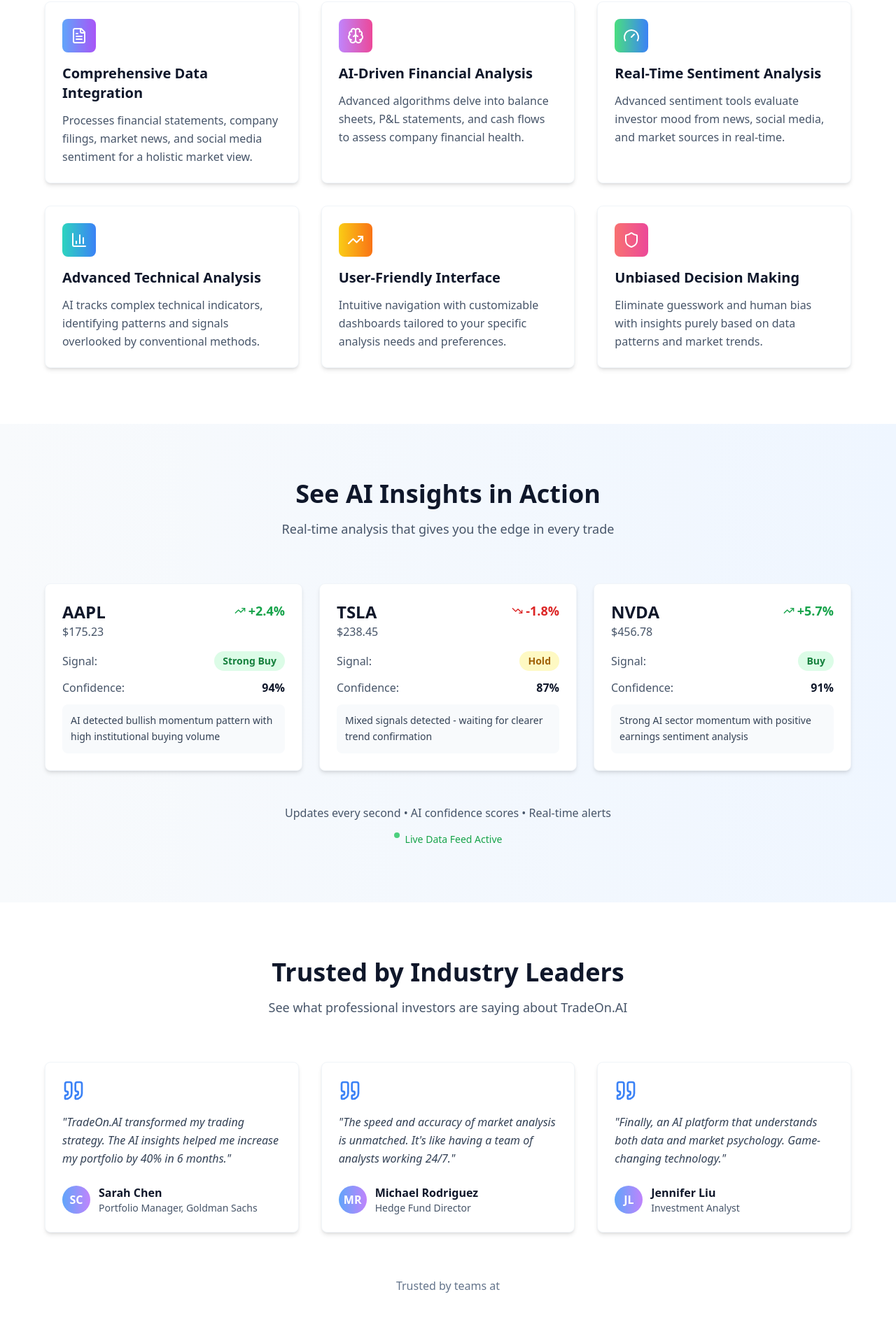
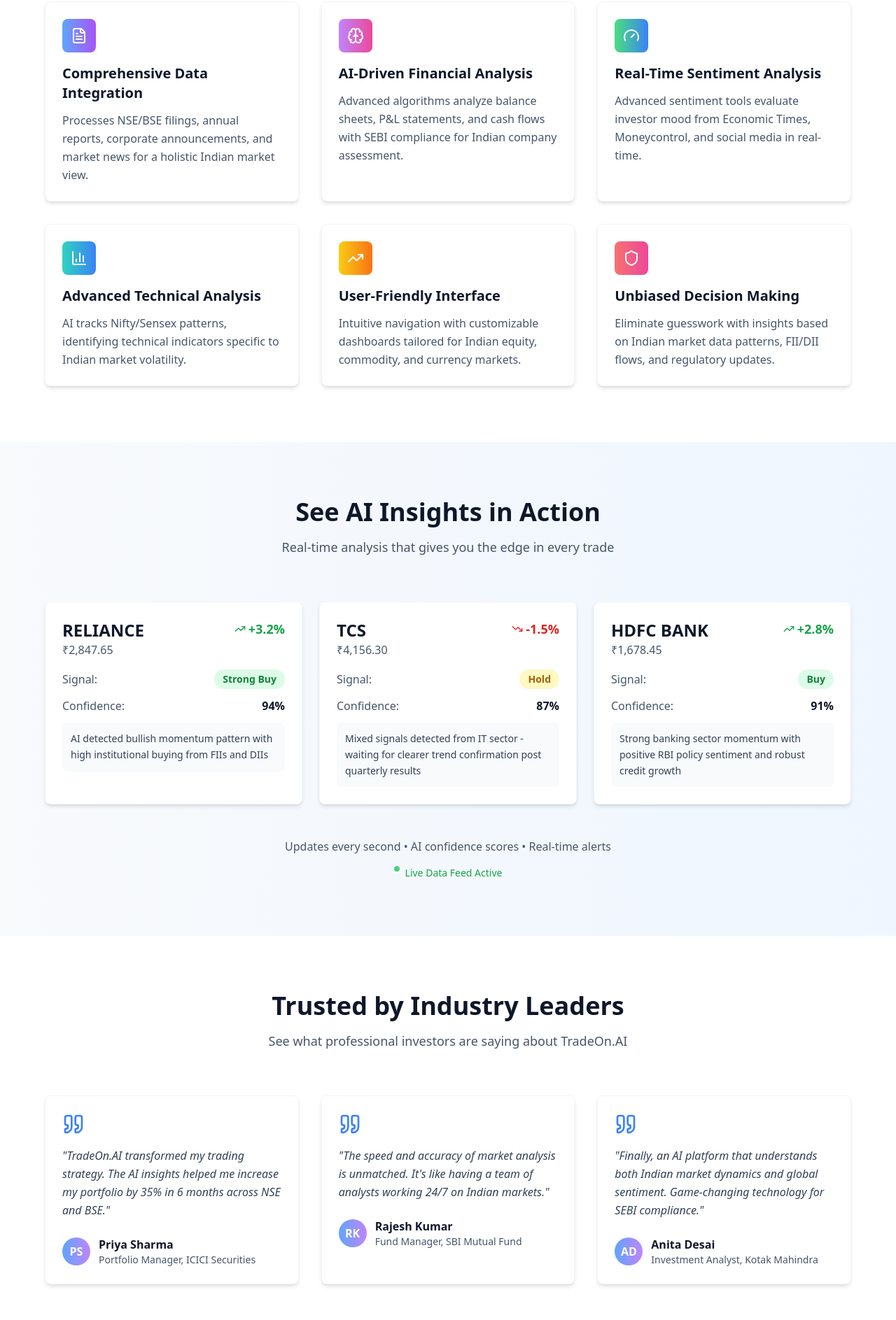
Before and after one commit to Bhargav-Tradeon/ai-powered-invest-62, a React (Vite) app: page / in a window 1280 px wide. Shown: the part 1620-3507 px from the top of the page at 70% size. Built offline with nearby package versions, Linux system fonts and the light colour scheme.

Commit message:
Refine content with Indian market examples
Updated the website content to include examples and data relevant to the Indian stock market, enhancing user engagement and relevance for Indian investors.

```diff
--- a/src/components/FeaturesSection.tsx
+++ b/src/components/FeaturesSection.tsx
@@ -7,37 +7,37 @@ export const FeaturesSection = () => {
     {
       icon: FileText,
       title: "Comprehensive Data Integration",
-      description: "Processes financial statements, company filings, market news, and social media sentiment for a holistic market view.",
+      description: "Processes NSE/BSE filings, annual reports, corporate announcements, and market news for a holistic Indian market view.",
       gradient: "from-blue-400 to-purple-500"
     },
     {
       icon: Brain,
       title: "AI-Driven Financial Analysis",
-      description: "Advanced algorithms delve into balance sheets, P&L statements, and cash flows to assess company financial health.",
+      description: "Advanced algorithms analyze balance sheets, P&L statements, and cash flows with SEBI compliance for Indian company assessment.",
       gradient: "from-purple-400 to-pink-500"
     },
     {
       icon: Gauge,
       title: "Real-Time Sentiment Analysis",
-      description: "Advanced sentiment tools evaluate investor mood from news, social media, and market sources in real-time.",
+      description: "Advanced sentiment tools evaluate investor mood from Economic Times, Moneycontrol, and social media in real-time.",
       gradient: "from-green-400 to-blue-500"
     },
     {
       icon: BarChart3,
       title: "Advanced Technical Analysis",
-      description: "AI tracks complex technical indicators, identifying patterns and signals overlooked by conventional methods.",
+      description: "AI tracks Nifty/Sensex patterns, identifying technical indicators specific to Indian market volatility.",
       gradient: "from-teal-400 to-blue-500"
     },
     {
       icon: TrendingUp,
       title: "User-Friendly Interface",
-      description: "Intuitive navigation with customizable dashboards tailored to your specific analysis needs and preferences.",
+      description: "Intuitive navigation with customizable dashboards tailored for Indian equity, commodity, and currency markets.",
       gradient: "from-yellow-400 to-orange-500"
     },
     {
       icon: Shield,
       title: "Unbiased Decision Making",
-      description: "Eliminate guesswork and human bias with insights purely based on data patterns and market trends.",
+      description: "Eliminate guesswork with insights based on Indian market data patterns, FII/DII flows, and regulatory updates.",
       gradient: "from-red-400 to-pink-500"
     }
   ];
--- a/src/components/InsightsDemo.tsx
+++ b/src/components/InsightsDemo.tsx
@@ -5,31 +5,31 @@ import { TrendingUp, TrendingDown, AlertTriangle } from "lucide-react";
 export const InsightsDemo = () => {
   const insights = [
     {
-      stock: "AAPL",
-      change: "+2.4%",
+      stock: "RELIANCE",
+      change: "+3.2%",
       signal: "Strong Buy",
       confidence: "94%",
       trend: "up",
-      price: "$175.23",
-      analysis: "AI detected bullish momentum pattern with high institutional buying volume"
+      price: "₹2,847.65",
+      analysis: "AI detected bullish momentum pattern with high institutional buying from FIIs and DIIs"
     },
     {
-      stock: "TSLA",
-      change: "-1.8%",
+      stock: "TCS",
+      change: "-1.5%",
       signal: "Hold",
       confidence: "87%",
       trend: "down",
-      price: "$238.45",
-      analysis: "Mixed signals detected - waiting for clearer trend confirmation"
+      price: "₹4,156.30",
+      analysis: "Mixed signals detected from IT sector - waiting for clearer trend confirmation post quarterly results"
     },
     {
-      stock: "NVDA",
-      change: "+5.7%",
+      stock: "HDFC BANK",
+      change: "+2.8%",
       signal: "Buy",
       confidence: "91%",
       trend: "up",
-      price: "$456.78",
-      analysis: "Strong AI sector momentum with positive earnings sentiment analysis"
+      price: "₹1,678.45",
+      analysis: "Strong banking sector momentum with positive RBI policy sentiment and robust credit growth"
     }
   ];
 
--- a/src/components/TrustSection.tsx
+++ b/src/components/TrustSection.tsx
@@ -5,22 +5,22 @@ import { Quote } from "lucide-react";
 export const TrustSection = () => {
   const testimonials = [
     {
-      quote: "TradeOn.AI transformed my trading strategy. The AI insights helped me increase my portfolio by 40% in 6 months.",
-      author: "Sarah Chen",
-      title: "Portfolio Manager, Goldman Sachs",
-      avatar: "SC"
+      quote: "TradeOn.AI transformed my trading strategy. The AI insights helped me increase my portfolio by 35% in 6 months across NSE and BSE.",
+      author: "Priya Sharma",
+      title: "Portfolio Manager, ICICI Securities",
+      avatar: "PS"
     },
     {
-      quote: "The speed and accuracy of market analysis is unmatched. It's like having a team of analysts working 24/7.",
-      author: "Michael Rodriguez",
-      title: "Hedge Fund Director",
-      avatar: "MR"
+      quote: "The speed and accuracy of market analysis is unmatched. It's like having a team of analysts working 24/7 on Indian markets.",
+      author: "Rajesh Kumar",
+      title: "Fund Manager, SBI Mutual Fund",
+      avatar: "RK"
     },
     {
-      quote: "Finally, an AI platform that understands both data and market psychology. Game-changing technology.",
-      author: "Jennifer Liu",
-      title: "Investment Analyst",
-      avatar: "JL"
+      quote: "Finally, an AI platform that understands both Indian market dynamics and global sentiment. Game-changing technology for SEBI compliance.",
+      author: "Anita Desai",
+      title: "Investment Analyst, Kotak Mahindra",
+      avatar: "AD"
     }
   ];
 
@@ -64,10 +64,10 @@ export const TrustSection = () => {
         <div className="text-center">
           <p className="text-slate-500 mb-8">Trusted by teams at</p>
           <div className="flex flex-wrap justify-center items-center gap-8 opacity-70">
-            <div className="text-2xl font-bold text-slate-600">Goldman Sachs</div>
-            <div className="text-2xl font-bold text-slate-600">JP Morgan</div>
-            <div className="text-2xl font-bold text-slate-600">Fidelity</div>
-            <div className="text-2xl font-bold text-slate-600">BlackRock</div>
+            <div className="text-2xl font-bold text-slate-600">ICICI Securities</div>
+            <div className="text-2xl font-bold text-slate-600">HDFC AMC</div>
+            <div className="text-2xl font-bold text-slate-600">SBI Mutual Fund</div>
+            <div className="text-2xl font-bold text-slate-600">Kotak Mahindra</div>
           </div>
         </div>
       </div>
```
